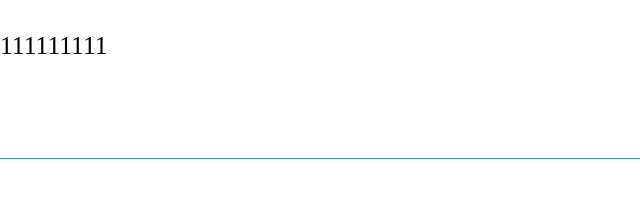
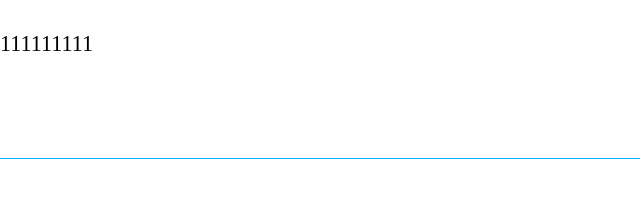
Before and after one commit to jackzll/gulp_use, a website: page src/index.html in a window 1280 px wide. Shown: the part 328-526 px from the top of the page, 0-640 px from the left. Drawn offline with Linux system fonts and the light colour scheme.

Commit message:
适配方案

```diff
--- a/src/index.html
+++ b/src/index.html
@@ -10,22 +10,19 @@
     <meta name="description" content="">
     <meta name="keywords" content="">
     <link href="" rel="stylesheet">
-    <link rel="shortcut icon" type="image/x-icon" href="https://static.zhihu.com/static/favicon.ico">
+    <link rel="shortcut icon" type="image/x-icon" href="./images/favicon.ico">
     <script>
         (function(win,doc){
                 var dpr=window.devicePixelRatio||1;
                 var scale=dpr>=2?0.5:1;
                 doc.querySelector('meta[name="viewport"]').setAttribute('content', 'initial-scale=' + scale + ', maximum-scale=' + scale + ', minimum-scale=' + scale + ', user-scalable=no');
                 function setFontSize(){
-                    console.log('1111');
                     var size=(window.innerWidth||doc.documentElement.clientWidth)/750;
-                    doc.documentElement.style.fontSize=(20*size)/scale+'px';
+                    doc.documentElement.style.fontSize=(20*size)*(Math.min(dpr,2)/2)+'px';
                 }
                 setFontSize();
                 win.onresize=setFontSize;
-                // doc.addEventListener('resize',setFontSize,false);
         })(window,document)
-
     </script>
     <link href="./css/common.min.css" type="text/css" rel="stylesheet">
 </head>
--- a/src/sass/_px2rem.scss
+++ b/src/sass/_px2rem.scss
@@ -1,13 +1,14 @@
 // //拼接多值
+$remBase:20;
 @function Mosaic($b) {
     $v:"";
     @each $va in $b{
       @if (type-of($va)=='number'){
                   @if unit($va)=='px'{
-                    $v:$v+" "+unquote(($va/1px)/16+'rem');
+                    $v:$v+" "+unquote(($va/1px)/$remBase+'rem');
                   }
                   @else if(unitless($va)){
-                    $v:$v+" "+unquote(($va/16)+'rem');
+                    $v:$v+" "+unquote(($va/$remBase)+'rem');
                   }
                   @else if(unit($va)=='em'){
                       $v:$v+" "+$va;
--- /dev/null
+++ b/src/sass/_px2vw.scss
@@ -0,0 +1,31 @@
+$base:750/100;
+@function MosaicVw($b) {
+    $v:"";
+    @each $va in $b{
+      @if (type-of($va)=='number'){
+                  @if unit($va)=='px'{
+                    $v:$v+" "+unquote(($va/1px)/$base+'vw');
+                  }
+                  @else if(unitless($va)){
+                    $v:$v+" "+unquote(($va/$base)+'vw');
+                  }
+                  @else if(unit($va)=='em'){
+                      $v:$v+" "+$va;
+                  }
+      }@else{
+        $v:$v+" "+$va
+      }
+    };
+    @return unquote($v);
+}
+
+@mixin px2vw($props){
+  @each $name,$value in $props {
+    @if (type-of($value)=='string'){
+      #{$name}:unquote($value);
+    }
+    @else{
+        #{$name}:MosaicVw($value);
+    }
+  }
+}
--- a/src/sass/_variable.scss
+++ b/src/sass/_variable.scss
@@ -1,35 +1,5 @@
 @import '_px2rem';
-$base:750/100;
-@function MosaicVw($b) {
-    $v:"";
-    @each $va in $b{
-      @if (type-of($va)=='number'){
-                  @if unit($va)=='px'{
-                    $v:$v+" "+unquote(($va/1px)/$base+'vw');
-                  }
-                  @else if(unitless($va)){
-                    $v:$v+" "+unquote(($va/$base)+'vw');
-                  }
-                  @else if(unit($va)=='em'){
-                      $v:$v+" "+$va;
-                  }
-      }@else{
-        $v:$v+" "+$va
-      }
-    };
-    @return unquote($v);
-}
-
-@mixin px2vw($props){
-  @each $name,$value in $props {
-    @if (type-of($value)=='string'){
-      #{$name}:unquote($value);
-    }
-    @else{
-        #{$name}:MosaicVw($value);
-    }
-  }
-}
+@import '_px2vw';
 @svg px1border{
 	height: 1px;
 	@rect {
--- a/src/sass/common.scss
+++ b/src/sass/common.scss
@@ -112,7 +112,7 @@
             margin-top:20
         ));
        @include px2Rem((
-            font-size:26px;
+            font-size:26px
         ));
         background:#fff;
         box-sizing:border-box;
```
Also changed, not shown: src/css/common.css, src/css/common.min.css, src/images/favicon.ico (added).
